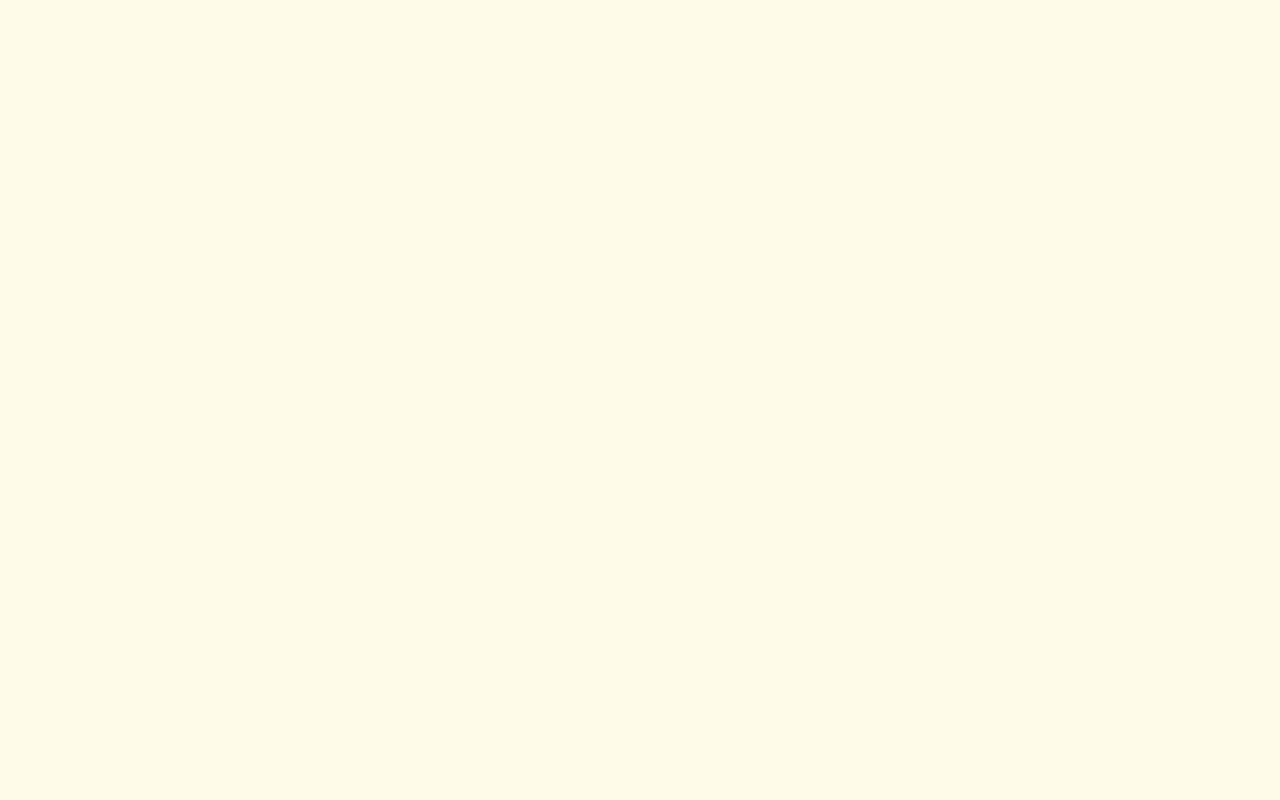
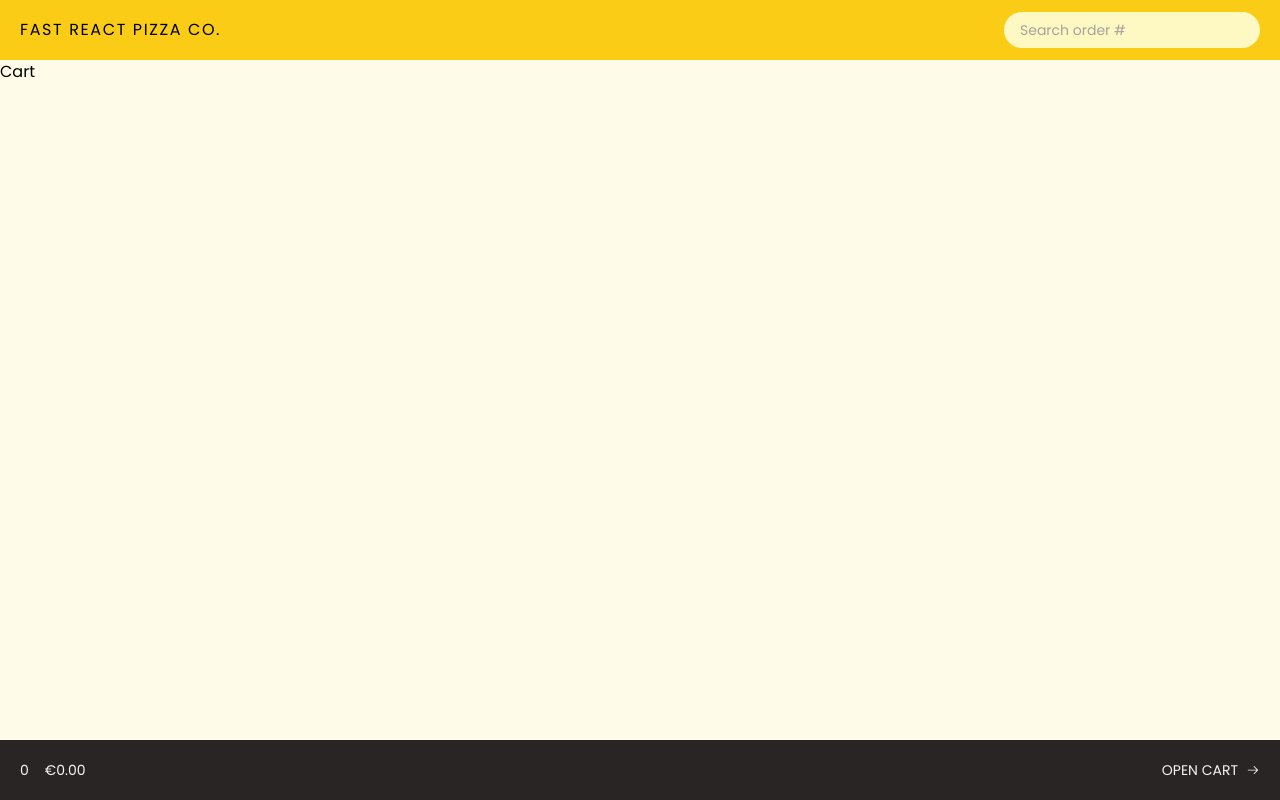
Before and after one commit to MarioMilosevic/Fast-pizza, a React (Vite) app: page /cart in a window 1280 px wide. Before the commit this address had no page. Built offline with nearby package versions, Linux system fonts and the light colour scheme.

Commit message:
Add total pizzas and price logic

```diff
--- a/src/App.tsx
+++ b/src/App.tsx
@@ -2,7 +2,7 @@ import { BrowserRouter, Routes, Route } from "react-router-dom";
 import Header from "./components/Header";
 import Welcome from "./components/Welcome";
 import Menu from "./components/Menu";
-
+import Cart from "./components/Cart";
 function App() {
   return (
     <BrowserRouter>
@@ -10,6 +10,7 @@ function App() {
         <Route path="/" element={<Header />}>
           <Route index element={<Welcome />} />
           <Route path="/menu" element={<Menu />} />
+          <Route path="/cart" element={<Cart />} />
         </Route>
       </Routes>
     </BrowserRouter>
--- /dev/null
+++ b/src/components/Cart.tsx
@@ -0,0 +1,9 @@
+const Cart = () => {
+  return (
+    <div>
+      Cart
+    </div>
+  )
+}
+
+export default Cart
--- a/src/components/CartStatus.tsx
+++ b/src/components/CartStatus.tsx
@@ -1,13 +1,23 @@
 import { GoArrowRight } from "react-icons/go";
+import { Link } from "react-router-dom";
+import { useSelector } from "react-redux";
+import { RootState } from "../redux/store/store";
 const CartStatus = () => {
+  const cart = useSelector((state: RootState) => state.cart);
+  console.log(cart.value);
+  const totalSum = cart.value.reduce(
+    (acc, curr) => acc + curr.unitPrice * curr.quantity,
+    0
+  );
+  console.log(totalSum);
   return (
     <footer className="fixed z-10 uppercase w-full bottom-0 text-sm bg-stone-800 text-stone-100 flex justify-between items-center p-5">
       <div className="flex gap-4">
-        <span>3</span>
-        <span>€36.00</span>
+        <span>{cart.value.length}</span>
+        <span>{`€${totalSum.toFixed(2)}`}</span>
       </div>
       <div className="flex gap-2 items-center">
-        <p>Open Cart</p>
+        <Link to={"/cart"}>Open Cart</Link>
         <GoArrowRight />
       </div>
     </footer>
--- a/src/components/Pizza.tsx
+++ b/src/components/Pizza.tsx
@@ -3,7 +3,7 @@ import { useState } from "react";
 import Button from "./Button";
 import { useSelector, useDispatch } from "react-redux";
 import { RootState } from "../redux/store/store";
-import { dodajPicu } from "../redux/features/cartSlice";
+import { addPizza } from "../redux/features/cartSlice";
 import { pizzaState, PizzaStateType } from "../utils/constants";
 const Pizza = ({
   imageUrl,
@@ -13,19 +13,27 @@ const Pizza = ({
   unitPrice,
   id,
 }: PizzaType) => {
-  const [pizza, setPizza] = useState<PizzaStateType>(pizzaState);
+  const [pizza, setPizza] = useState<PizzaStateType>({
+    id,
+    unitPrice,
+    name,
+    quantity: 0,
+  });
   const cart = useSelector((state: RootState) => state.cart);
   const dispatch = useDispatch();
 
   const addFirstPizza = () => {
     setPizza((prev) => ({
       ...prev,
+      quantity: 1,
+    }));
+    const newPizza = {
       id,
       name,
       unitPrice,
       quantity: 1,
-    }));
-    // dispatch(dodajPicu(pizza));
+    };
+    dispatch(addPizza(newPizza));
   };
 
   // zovi me kad si napravio logiku oko dodavanja pizza u kart, i kad si napravio rutu za cart (prazan ekran)
@@ -40,6 +48,13 @@ const Pizza = ({
       ...prev,
       quantity: prev.quantity + (operation === "+" ? 1 : -1),
     }));
+    const newPizza = {
+      id,
+      name,
+      unitPrice,
+      quantity: 1,
+    };
+    dispatch(addPizza(newPizza));
   };
 
   return (
--- a/src/redux/features/cartSlice.ts
+++ b/src/redux/features/cartSlice.ts
@@ -5,6 +5,7 @@ type PizzaItem = {
     id: number;
     name: string;
     unitPrice: number;
+    quantity: number;
 }
 
 export type cartState = {
@@ -12,7 +13,8 @@ export type cartState = {
 };
 
 const initialState: cartState = {
-  value: [],
+    value: [],
+    // treba mi broj, treba mi ukupnaCijena i trebace mi
 };
 
 export const userSlice = createSlice({
@@ -22,12 +24,11 @@ export const userSlice = createSlice({
     // createUser: (state, action: PayloadAction<string>) => {
     //   state.name += action.payload;
       // },
-      dodajPicu: (state, action: PayloadAction<PizzaItem>) => {
+      addPizza: (state, action: PayloadAction<PizzaItem>) => {
           state.value.push(action.payload)
-          console.log(action.payload)
-          console.log(state.value)
+
     }
   },
 });
-export const {dodajPicu } = userSlice.actions;
+export const {addPizza } = userSlice.actions;
 export default userSlice.reducer;
```
